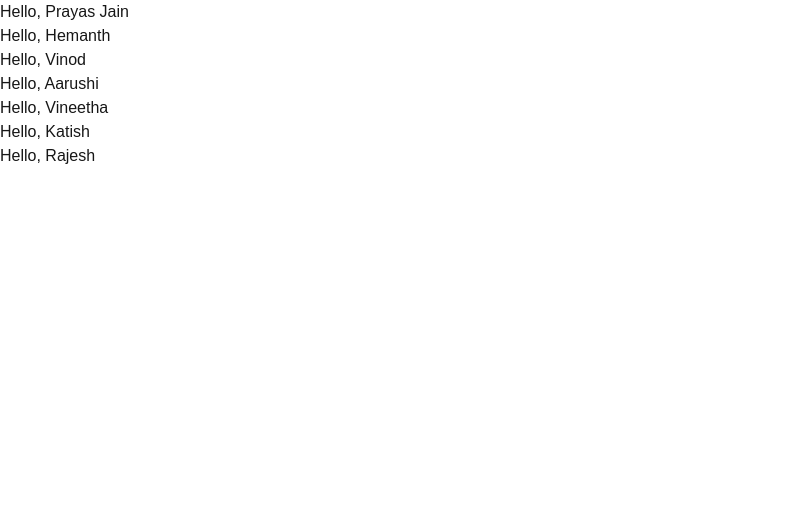
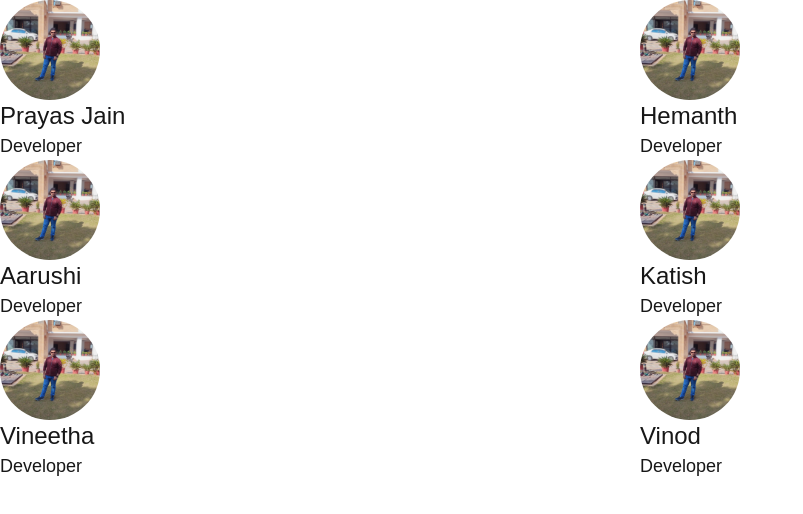
Before and after one commit to prayas-rapido/react-demo, a Next.js app: page / in a window 1280 px wide. Shown: the top 514 px of the page, without its empty margins (0-803 px from the left). Built offline with nearby package versions, Linux system fonts and the light colour scheme.

Commit message:
Adding UserCard

```diff
--- /dev/null
+++ b/src/app/card/Avatar.js
@@ -0,0 +1,7 @@
+import Image from 'next/image'
+
+export const Avatar = ({ imageUrl }) => {
+    return (
+        <img className="rounded-full" src={imageUrl} alt='Url Not Found' width={100} height={100} />
+    )
+}
--- /dev/null
+++ b/src/app/card/UserCard.js
@@ -0,0 +1,45 @@
+import { Avatar } from "./Avatar";
+import { UserInfo } from "./UserInfo";
+
+export const UserCard = () => {
+
+    const actors = [
+        {
+            name: "Prayas Jain",
+            role: "Developer"
+        },
+        {
+            name: "Hemanth",
+            role: "Developer"
+        },
+        {
+            name: "Aarushi",
+            role: "Developer"
+        },
+        {
+            name: "Katish",
+            role: "Developer"
+        },
+        {
+            name: "Vineetha",
+            role: "Developer"
+        },
+        {
+            name: "Vinod",
+            role: "Developer"
+        }
+    ]
+
+    return (
+        <div className="grid grid-cols-2">
+            {actors.map((actor, index) => {
+                return (
+                    <div key={index}>
+                        <Avatar imageUrl="pp.jpg"></Avatar>
+                        <UserInfo name={actor.name} role={actor.role}></UserInfo>
+                    </div>
+                )
+            })}
+        </div>
+    )
+}
--- /dev/null
+++ b/src/app/card/UserInfo.js
@@ -0,0 +1,8 @@
+export const UserInfo = ({ name, role }) => {
+    return (
+        <div>
+            <h1 className="text-2xl">{name}</h1>
+            <h3 className="text-lg">{role}</h3>
+        </div>
+    )
+}
--- a/src/app/page.js
+++ b/src/app/page.js
@@ -1,3 +1,4 @@
+import { UserCard } from "./card/UserCard";
 import { Greetings } from "./greetings";
 
 export default function Home() {
@@ -14,7 +15,8 @@ export default function Home() {
 
   return (
     <div>
-      {names.map((name, index) => <Greetings key={index} name={name} />)}
+      {/* {names.map((name, index) => <Greetings key={index} name={name} />)} */}
+      <UserCard />
     </div>
   );
 }
```
Also changed, not shown: public/pp.jpg (added).
